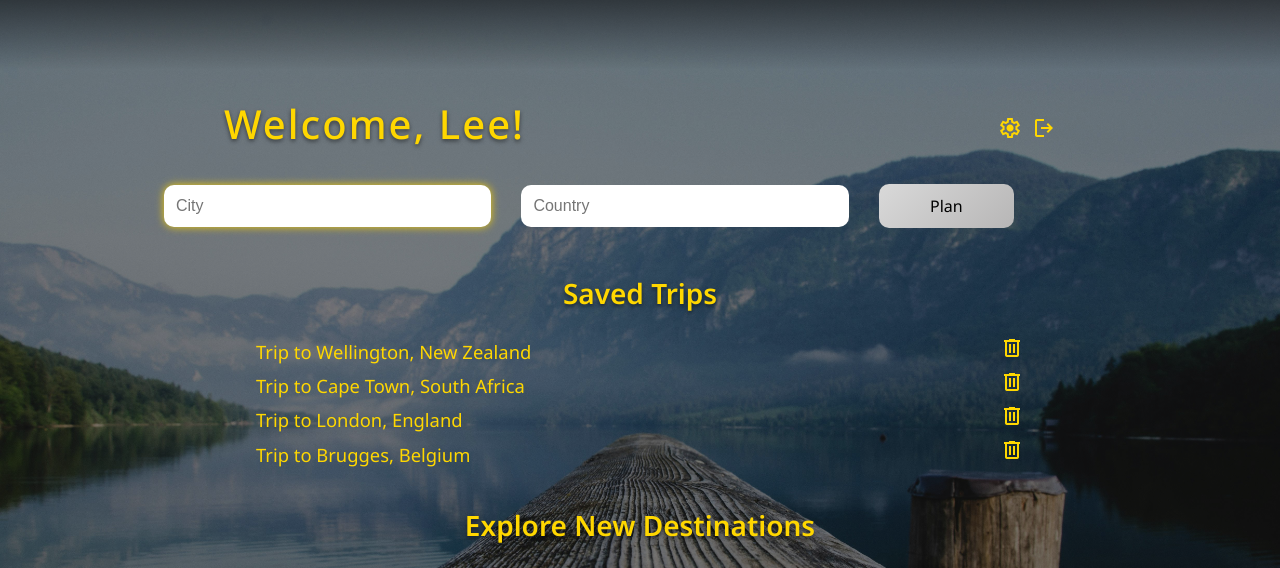
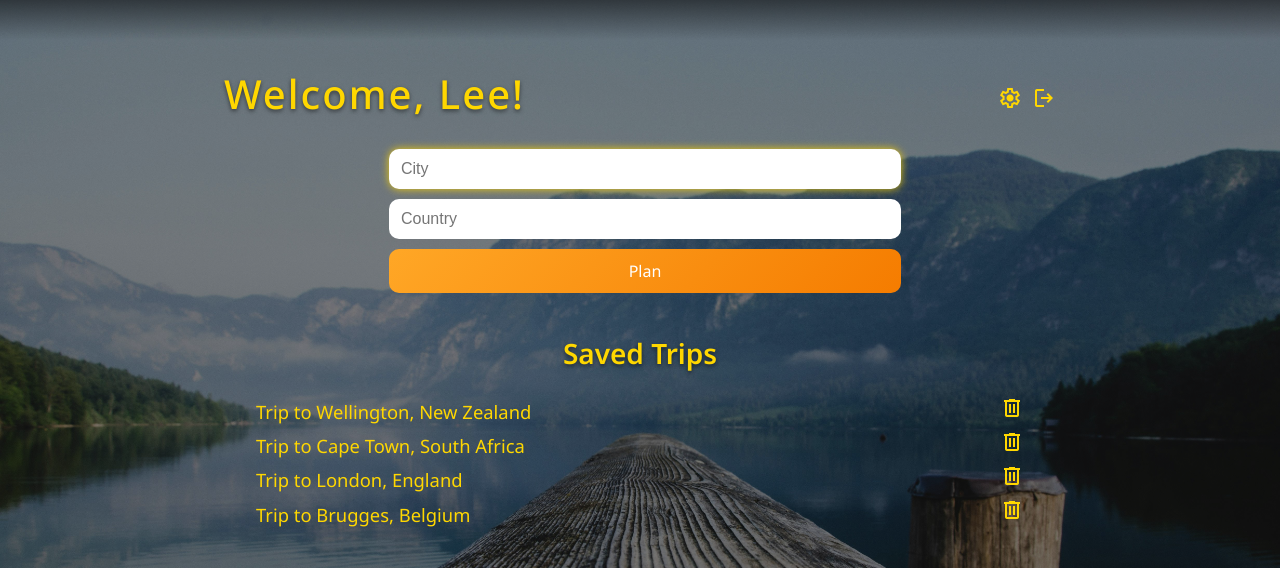
Before and after one commit to LeeJFranklin/Odyssey, a Flask app: page /home in a window 1280 px wide. Shown: the top 568 px of the page. Run offline with Flask 3, Linux system fonts and the light colour scheme; a user stored in the database is signed in; data comes from the database, SQL or seed files in the repository; both versions use the stored data as it was after the commit; data that the repository does not hold is empty.

Commit message:
Final changes

```diff
--- a/routes.py
+++ b/routes.py
@@ -398,7 +398,7 @@ def init_routes(app):
                     "UPDATE users SET password_hash = ? WHERE id = ?;", (generate_password_hash(new_password), session["user_id"])
                 )
                 db.commit()
-
+                flash("Password changed", "success")
                 return redirect(url_for("settings"))
 
         return render_template("settings.html")
--- a/static/script.js
+++ b/static/script.js
@@ -143,7 +143,7 @@ document.getElementById("change-password-form")?.addEventListener("submit", func
     } else if (newPassword.value != confirmNewPassword.value) {
         changePasswordError.innerHTML = "Passwords do not match";
         validationError = true;
-    }
+    };
 
     // Prevent form submission if there were any validation errors
     if (validationError) {
@@ -171,7 +171,7 @@ document.getElementById("delete-account-form")?.addEventListener("submit", funct
     } else if (accountPassword != confirmAccountPassword) {
         deleteErrorMsg.innerHTML = "Please confirm your password";
         validationError = true;
-    }
+    };
 
     if (validationError) {
         shakeError(deleteAccountForm);
@@ -405,11 +405,9 @@ function changePassword() {
         <div id="change-password-window" class="tight-form-window">
             <button type="button" class="icon-submit-btn move-right" onclick="closeChangePassword()"><span class="material-symbols-outlined">close</span></button>
             <h3>Change Password</h3>
-            <p id="current-password-error" class="error"></p>
+            <p id="change-password-error"></p>
             <input id="current-password" name="current-password" class="input-field" autofocus autocomplete="off" placeholder="Current Password" type="password">
-            <p id="new-password-error" class="error"></p>
             <input id="new-password" name="new-password" class="input-field" autocomplete="off" placeholder="New Password" type="password">
-            <p id="confirm-new-password-error" class="error"></p>
             <input id="confirm-new-password" name="confirm-new-password" class="input-field" autocomplete="off" placeholder="Confirm New Password" type="password">
             <button id="change-password-btn" class="red-btn" type="submit">Change Password</button>
         </div>
@@ -431,7 +429,7 @@ function deleteAccount() {
             <button type="button" class="icon-submit-btn move-right" onclick="closeDeleteAccount()"><span class="material-symbols-outlined">close</span></button>
             <h3>DELETE ACCOUNT</h3>
             <p id="delete-error"></p>
-            <input class="input-field" type="password" id="delete-account-password" name="delete-account-password" placeholder="Password">
+            <input class="input-field" type="password" id="delete-account-password" name="delete-account-password" placeholder="Password" autofocus>
             <input class="input-field" type="password" id="delete-account-confirm-password" name="delete-account-confirm-password" placeholder="Confirm Password">
             <button type="submit" class="red-btn" id="delete-account-btn" name="delete-account-btn">DELETE ACCOUNT</button>
         </div>
--- a/static/styles.css
+++ b/static/styles.css
@@ -12,11 +12,11 @@ body {
     background: linear-gradient(rgba(0, 0, 0, 0.5), rgba(0, 0, 0, 0.5)),
                 url("images/landing-background.jpg") center/cover no-repeat;
     background-attachment: fixed;
-    font-family: 'Inter', Arial, sans-serif;
+    font-family: 'Noto Sans', Arial, sans-serif;
     line-height: 1.7;
     color: #F5F5F5;
     height: 100vh;
-    overflow-x: hidden;
+    overflow-x: scroll;
 }
 
 /* Containers and Layouts */
@@ -34,30 +34,24 @@ header {
 }
 
 footer {
-    margin-top: 20px;
+    margin-top: 10px;
     text-align: center;
-    position: relative;
-    bottom: 0;
 }
 
 footer p {
     font-size: 0.8rem !important;
 }
 
-.top-div {
+.top-div, .bottom-div {
     width: 65vw;
     display: block;
+    place-items: center;
+    position: relative;
 }
 
-.bottom-div {
-    width: 75vw;
-    display: block;
-    place-items: center;
-}
-
-.header {
+.header, .planner-input-div {
     display: flex;
-    min-width: 400px;
+    margin: 0 auto;
     justify-content: space-between;
     width: 65vw;
     place-items: center;
@@ -69,12 +63,6 @@ footer p {
     width: 300px;
     justify-content: space-between;
     align-items: center;
-}
-
-.planner-input-div {
-    display: flex;
-    justify-content: center;
-    width: 100%;
 }
 
 .btn-row-div {
@@ -173,10 +152,15 @@ footer p {
 }
 
 .inline-form {
-    display: flex;
-    width: 60vw;
+    display: block;
+    margin: auto;
+    text-align: center;
     place-items: center;
-    gap: 10px;
+    width: 40vw;
+}
+
+.inline-form input {
+    width: 100%; /* Ensures inputs span the grid column width */
 }
 
 .inline-span {
@@ -186,18 +170,15 @@ footer p {
 }
 
 #city-input, #country-input, #plan_new_trip {
-    margin: 10px;
+    margin: 5px;
 }
 
 .glass-div {
-    padding: 20px;
-    background: rgba(255, 255, 255, 0.1);
     border-radius: 15px;
-    box-shadow: 0 8px 16px rgba(0, 0, 0, 0.2);
-    backdrop-filter: blur(10px);
 }
 
-.strip-glass-div {
+.strip-glass-div,
+.glass-div {
     padding: 20px;
     background: rgba(255, 255, 255, 0.1);
     box-shadow: 0 8px 16px rgba(0, 0, 0, 0.2);
@@ -453,9 +429,8 @@ a:hover {
     align-items: center;
     padding: 0 20px;
     background: linear-gradient(rgba(0, 0, 0, 0.5), rgba(0, 0, 0, 0.0));
-    color: white;
-    height: 70px;
-    width: 100%;
+    height: 5vh;
+    width: 100vw;
     position: relative;
     top: 0;
     left: 0;
@@ -486,7 +461,8 @@ a:hover {
 .table-input-field-time,
 .table-input-field-info {
     padding: 12px;
-    margin-bottom: 10px;
+    height: 5vh;
+    margin-bottom: 1vh;
     border: none;
     border-radius: 10px;
     font-size: 1rem;
@@ -527,8 +501,7 @@ a:hover {
 }
 
 #city-input, #country-input {
-    width: 70em;
-    max-height: min-content;
+    width: 100%;
 }
 
 /* Cards */
--- a/templates/home.html
+++ b/templates/home.html
@@ -21,7 +21,7 @@
                         <p id="planning-error" class="error"></p>
                         <input id="city-input" name="city" class="input-field" autofocus autocomplete="off" placeholder="City" type="text">
                         <input id="country-input" name="country" class="input-field" autocomplete="off" placeholder="Country" type="text">
-                        <button id="plan_new_trip" class="grey-btn" type="submit">Plan</button>
+                        <button id="plan_new_trip" class="orange-btn" type="submit">Plan</button>
                     </form>
                 </div>
                 <div class="trips-table-div">
```
Also changed, not shown: other parts of static/styles.css (+14 -33 lines), .cache.sqlite.
